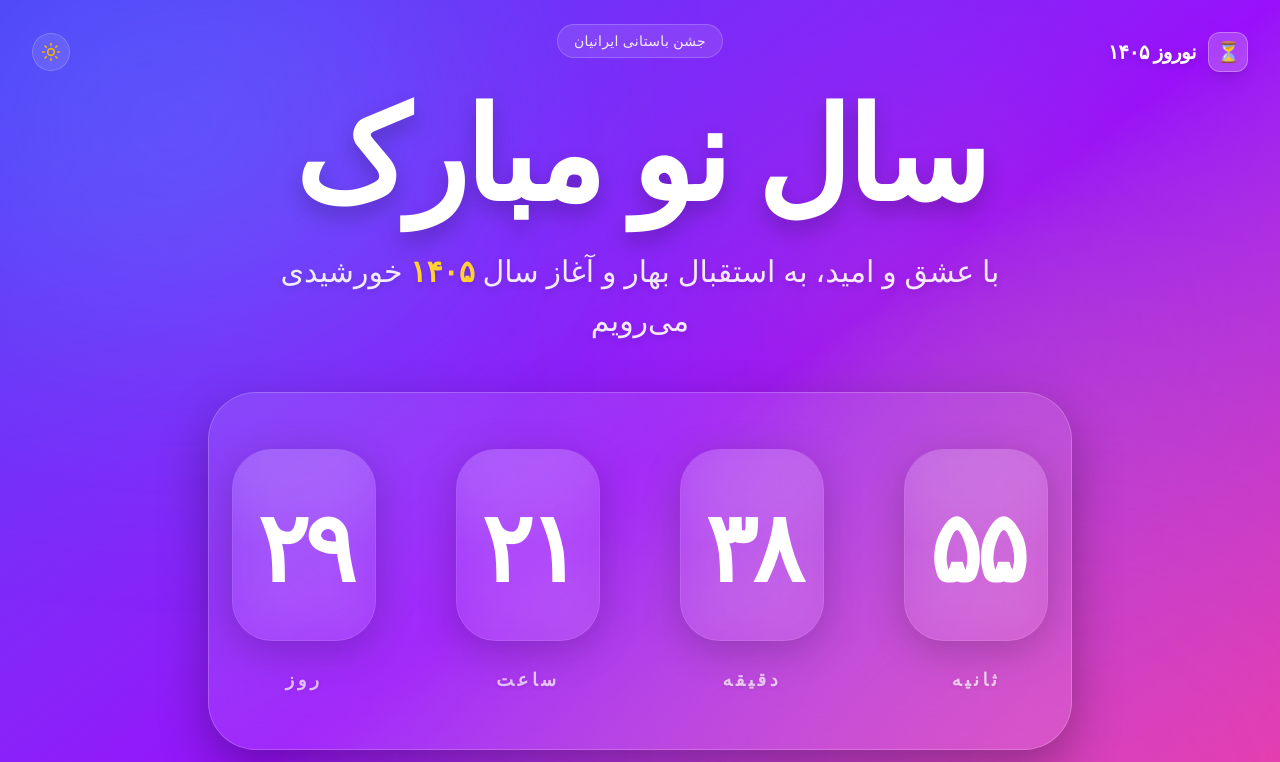
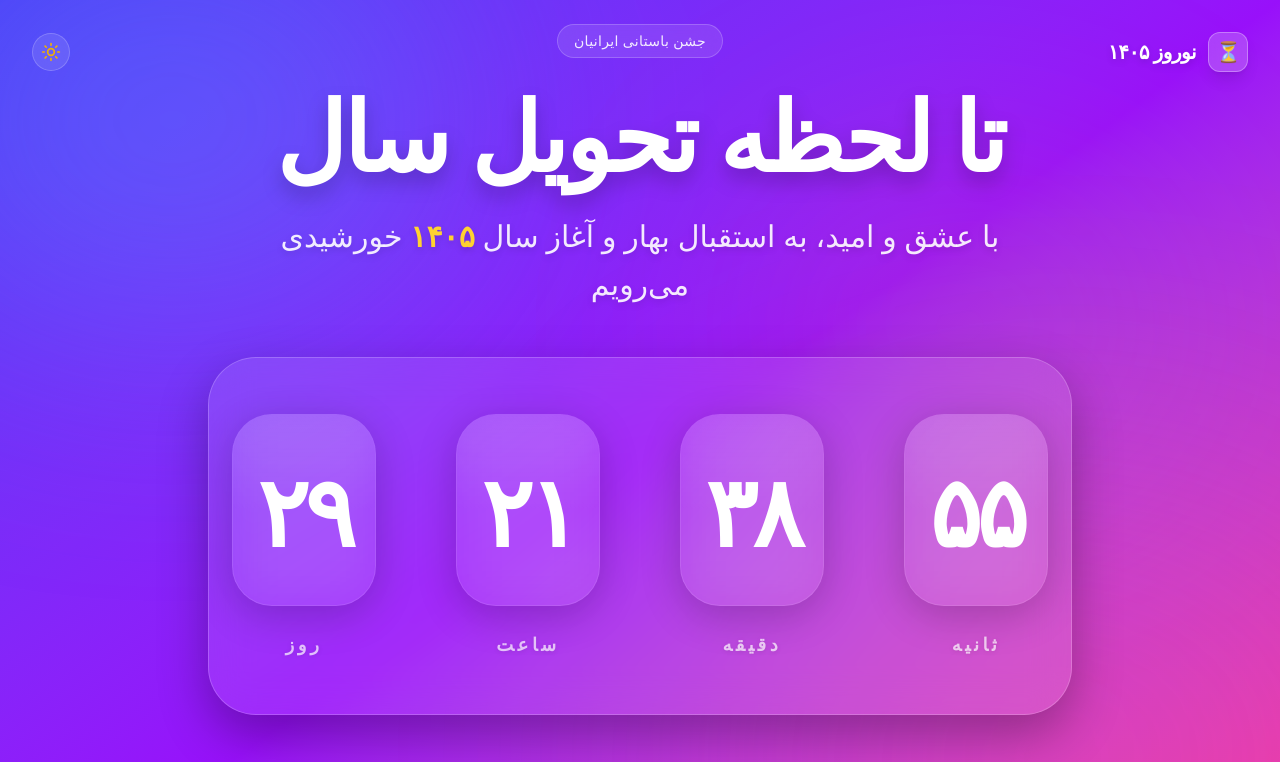
Before and after one commit to hamedkhomjani/Taghvim, a Next.js app: page / in a window 1280 px wide. Shown: the top 762 px of the page. Built offline with nearby package versions, Linux system fonts and the light colour scheme.

Commit message:
style: update hero heading text and reduce font size

```diff
--- a/src/components/Hero.tsx
+++ b/src/components/Hero.tsx
@@ -98,8 +98,8 @@ export const Hero = () => {
                     جشن باستانی ایرانیان
                 </motion.div>
 
-                <h1 className="text-5xl md:text-8xl lg:text-9xl font-black text-white mb-6 drop-shadow-[0_10px_10px_rgba(0,0,0,0.2)] leading-[1.1] tracking-tight">
-                    سال نو مبارک
+                <h1 className="text-4xl md:text-7xl lg:text-8xl font-black text-white mb-6 drop-shadow-[0_10px_10px_rgba(0,0,0,0.2)] leading-[1.1] tracking-tight">
+                    تا لحظه تحویل سال
                 </h1>
 
                 <p className="text-xl md:text-3xl text-white/90 mb-12 font-light drop-shadow-md max-w-3xl mx-auto leading-relaxed">
```
